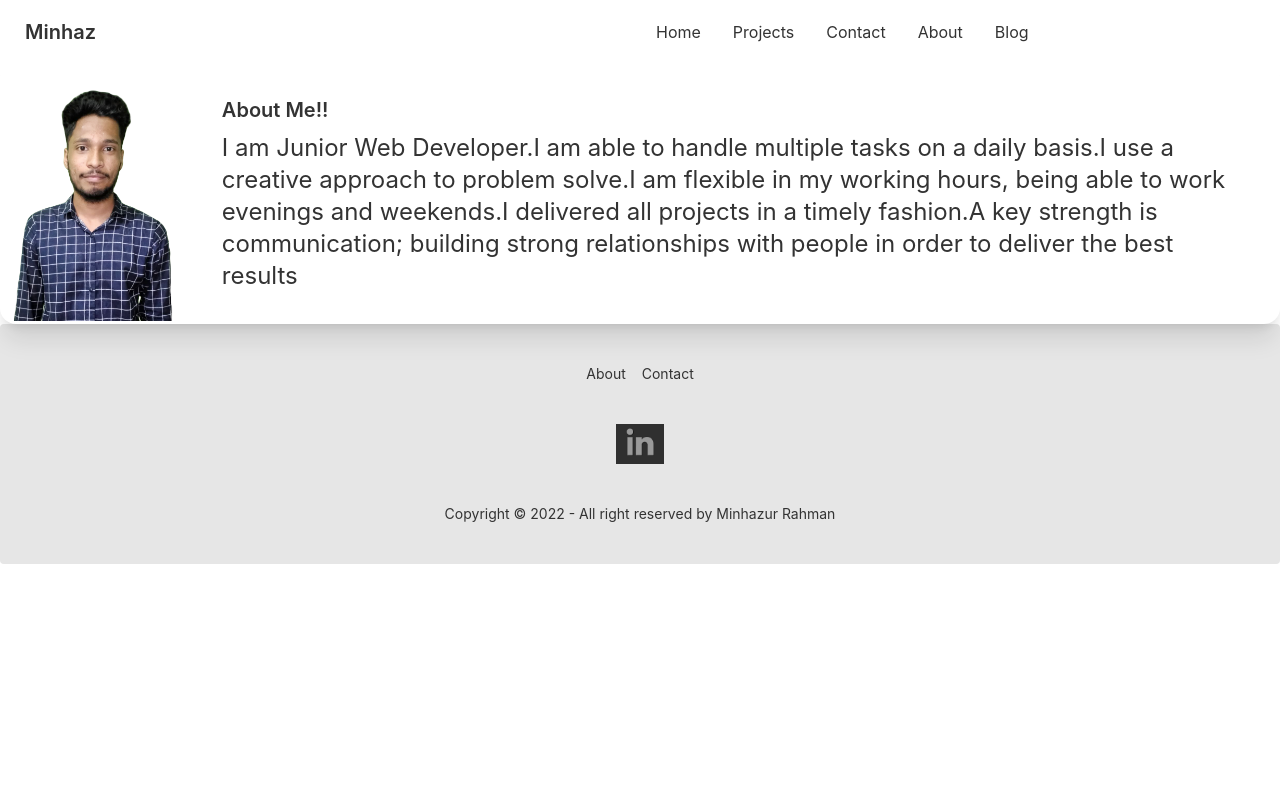
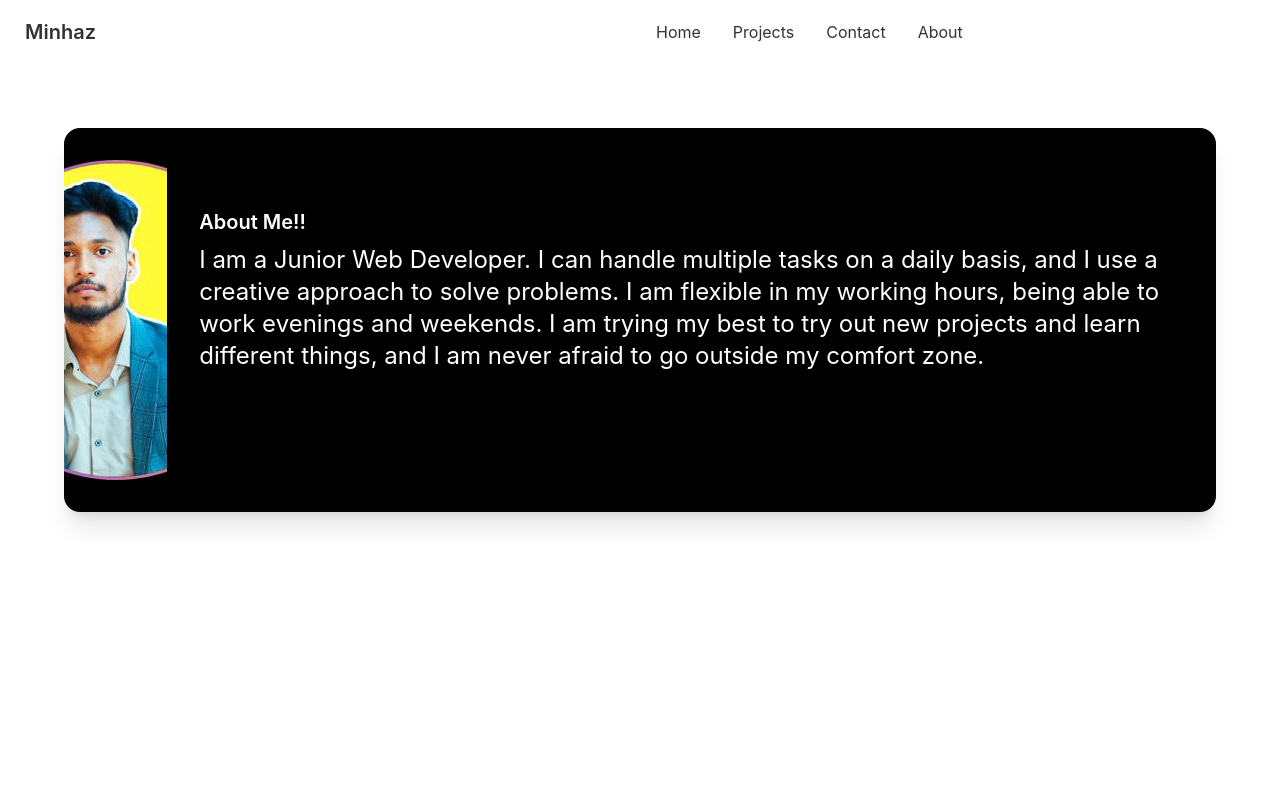
Before and after one commit to asifminhaz/portfolio, a React (Create React App) app: page /about in a window 1280 px wide. Shown: the top 800 px of the page. Built offline with nearby package versions, Linux system fonts and the light colour scheme.

Commit message:
add picture

```diff
--- a/src/Components/About.js
+++ b/src/Components/About.js
@@ -1,12 +1,12 @@
 import React from 'react';
-import asif from "../asset/asif photo.png"
+import asif2 from "../asset/asif2.jpg"
 const About = () => {
           return (
-            <div class="card lg:card-side bg-base-100 shadow-xl">
-  <figure><img src={asif} alt="Album"></img></figure>
-  <div class="card-body">
+            <div class="card lg:card-side bg-base-100 shadow-xl bg-black text-white mb-96 m-16">
+  <figure><img className='w-96 p-8' src={asif2} alt="Album"></img></figure>
+  <div class="card-body mt-12" >
     <h2 class="card-title">About Me!!</h2>
-    <p className='text-2xl'>I am Junior Web Developer.I  am able to handle multiple tasks on a daily basis.I use a creative approach to problem solve.I am flexible in my working hours, being able to work evenings and weekends.I delivered all projects in a timely fashion.A key strength is communication; building strong relationships with people in order to deliver the best results</p>
+    <p className='text-2xl '>I am a Junior Web Developer. I can handle multiple tasks on a daily basis, and I use a creative approach to solve problems. I am flexible in my working hours, being able to work evenings and weekends. I am trying my best to try out new projects and learn different things, and I am never afraid to go outside my comfort zone.</p>
 
   </div>
 </div>
--- a/src/Components/Header.js
+++ b/src/Components/Header.js
@@ -15,7 +15,7 @@ const Header = () => {
       <h1 class="text-5xl font-bold text-white">Hello</h1>
       <h1 class="text-5xl font-bold text-white">I'm Minhazur</h1>
       <h1 class="text-5xl font-bold text-white">Rahman</h1>
-      <p class="py-6 text-white">I am a Junior web Developer. I built things for the web</p>
+      <p class="py-6 text-white">I am a Junior web Developer. I build things for the web.</p>
       <a href='https://docs.google.com/document/d/1TeXAtkplNASpH2kIrQbB4uz_dnE_OU_0DQ9l3HC5FMQ/edit?usp=sharing'><button class="btn btn-white text-white">Download Resume</button></a>
       <Link className='m-7 sm:mt-3 md:mt-3' to='/contact'><button class="btn btn-white text-white">contact me</button></Link>
     </div>
--- a/src/Components/Nav.js
+++ b/src/Components/Nav.js
@@ -6,7 +6,7 @@ const Nav = () => {
         <li><a href="/#project">Projects</a></li>
         <li><a  href="/#contact">Contact</a></li>
         <li><Link to="/about">About</Link></li>
-        <li><Link to="/blog">Blog</Link></li>
+
           </>
           return (
                     <div class="navbar bg-base-100">
--- a/src/Components/SingleProject.js
+++ b/src/Components/SingleProject.js
@@ -31,7 +31,7 @@ const SingleProject = () => {
                               <h1 className='text-3xl text-center font-bold p-10'>My Projects</h1>
 
 
-  <div className='grid grid-cols-1 md:grid-cols-2 sm:grid-cols-12 lg:grid-cols-3  mx-10'>
+  <div className='grid grid-cols-1 md:grid-cols-2 sm:grid-cols-12 lg:grid-cols-3  mx-10 '>
    <div class="card w-96 m-5  bg-base-100 shadow-xl " data-aos="zoom-out"
      data-aos-easing="linear"
      data-aos-duration="1500">
@@ -40,8 +40,8 @@ const SingleProject = () => {
   </figure>
   <div class=" items-center">
     <h2 class="card-title justify-center m-2">Instrument</h2>
-    <p className='p-3'>This is a buissness marketing website .</p>
-    <div class="card-actions">
+    <p className='p-3 text-center'>This is a buissness marketing website .</p>
+    <div class="card-actions mt-8">
       <Link className='mx-auto' to='/instrument'><button class="btn btn-success">Details </button></Link>
     </div>
   </div>
@@ -56,7 +56,7 @@ const SingleProject = () => {
   <div class=" items-center">
     <h2 class="card-title justify-center m-2">Eshopping</h2>
     <p className='p-3'>On this website, there was a home, men, women, kid login section.You can buy products from here</p>
-    <div class="card-actions">
+    <div class="card-actions mb-8 m-3">
       <Link className='mx-auto' to='/eshopping'><button class="btn btn-success">Details </button></Link>
     </div>
   </div>
@@ -70,8 +70,8 @@ const SingleProject = () => {
   </figure>
   <div class=" items-center">
     <h2 class="card-title justify-center m-2">Starbucks</h2>
-    <p className='p-3'></p>
-    <div class="card-actions">
+    <p className='p-3 text-center'>This is coffee website where you can order your favourite coffee.</p>
+    <div class="card-actions mt-3">
       <Link className='mx-auto' to='/starbucks'><button class="btn btn-success">Details </button></Link>
     </div>
   </div>
@@ -90,8 +90,8 @@ const SingleProject = () => {
   </figure>
   <div class=" items-center text-center">
     <h2 class="card-title justify-center m-2">The veg tickle</h2>
-    <p className='p-3 '>This website is about a food delivery.You  can choose your favourite food from this website and ordered your food.Also This website show some latest customer reviews and a form to contact.Showing some special offers ..</p>
-    <div class="card-actions">
+    <p className='p-3 '>This website is about a food delivery.You  can choose your favourite food from this website.</p>
+    <div class="card-actions mb-8 mt-8">
       <Link className='mx-auto' to="/theveg" ><button class="btn btn-success">Details </button></Link>
     </div>
   </div>
@@ -104,8 +104,8 @@ const SingleProject = () => {
   </figure>
   <div class=" items-center text-center">
     <h2 class="card-title justify-center m-2">Personal website</h2>
-    <p className='p-3 '> This website is very simple . create with pure html and css .It is all about my career mission.It was full responsive website with only using html  and css</p>
-    <div class="card-actions">
+    <p className='p-3 '> This website create with pure html and css .It is all about my career mission.It was full responsive website with only using html and css.</p>
+    <div class="card-actions mt-3 mb-8">
       <Link className='mx-auto' to="/personal" ><button class="btn btn-success">Details </button></Link>
     </div>
   </div>
```
